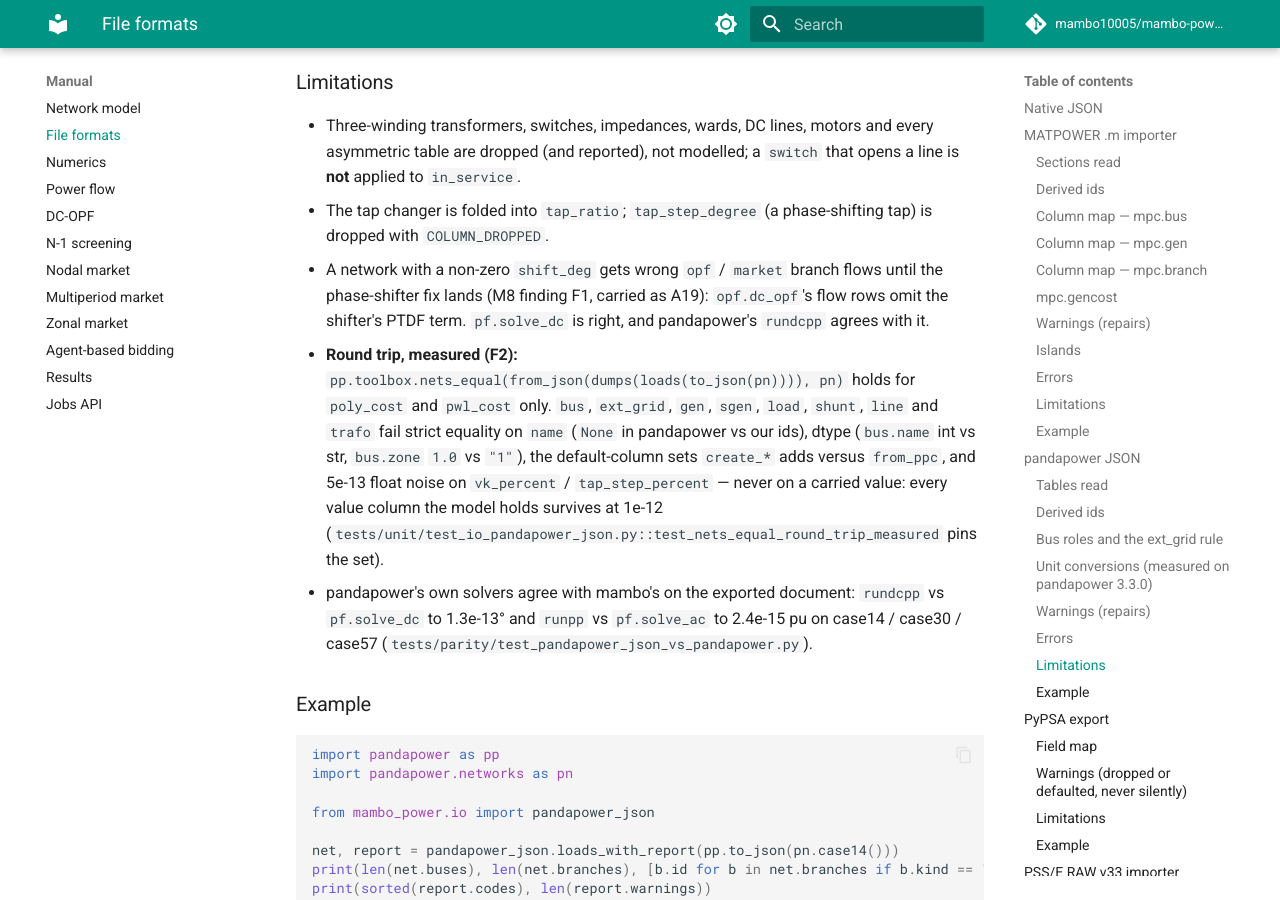
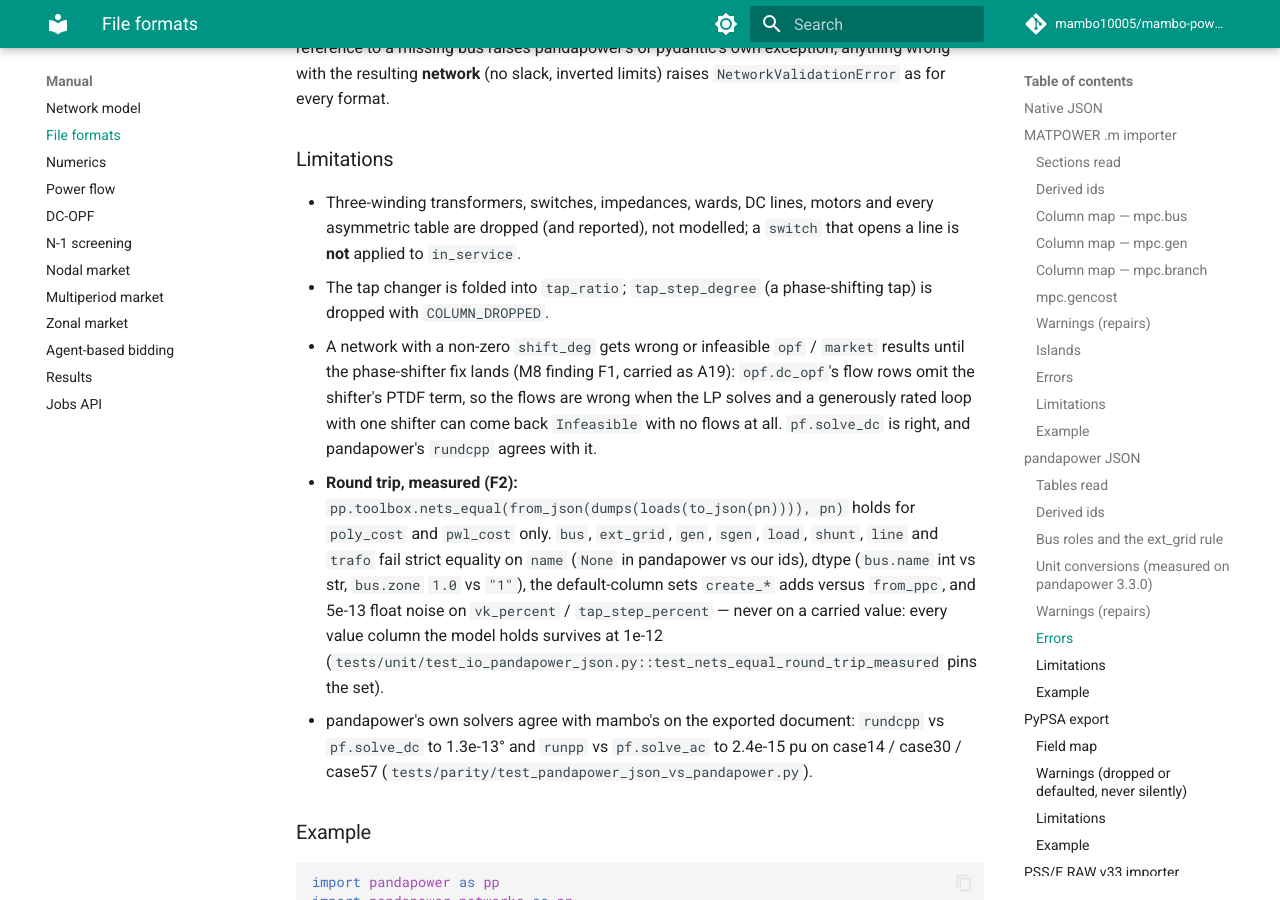
Before and after one commit to mambo10005/mambo-power, an MkDocs documentation site: the page built from docs/manual/formats.md, in a window 1280 px wide and 900 px high, scrolled down 11733 px. Built offline with MkDocs 1.6.1 and Material for MkDocs 9.7.7, drawn with Linux system fonts in a browser that asks for light colours; comment, search, counter and statistics services are not loaded; some of the changed text lies outside the part shown.

Commit message:
docs(m8): formats — shifter limitation reads "wrong or infeasible"; slack state comes from ext_grid (walk surprises 2, 8)
All four importers' limitation paragraphs say what the walker saw on a generously rated loop
with one 10-degree shifter: opf.solve_dc_opf came back Infeasible with no flows, not merely wrong
ones; pf.solve_dc is right. The pandapower "tables read" section now says the slack bus's
vm_pu / va_deg are the ext_grid setpoint even without res_bus, and what that means for the
warm-start rule.

Co-Authored-By: Claude Fable 5 <noreply@anthropic.com>
Claude-Session: https://claude.ai/code/session_01MSHrj6FSo9yVeRvfu1ysUd

```diff
--- a/docs/manual/formats.md
+++ b/docs/manual/formats.md
@@ -278,6 +278,10 @@ enters only the `c_nf_per_km` conversion below, and the importer reads the docum
 
 `bus`, `ext_grid`, `gen`, `sgen`, `load`, `shunt`, `line`, `trafo` (two-winding), `poly_cost`,
 `pwl_cost`, and `res_bus` when it is non-empty (a stored voltage state → `vm_pu` / `va_deg`).
+The slack bus is the exception to "no `res_bus`, no state": its `vm_pu` / `va_deg` come from the
+`ext_grid` row's `vm_pu` / `va_degree` (the setpoint the slack holds), so a network read without
+a `res_bus` has a state on that one bus and `None` on every other — the warm-start rule in
+[the model page](model.md) (every in-service bus carries both) does not apply to such a file.
 Every other non-empty table — `trafo3w`, `switch`, `impedance`, `ward`, `xward`, `dcline`,
 `storage`, `motor`, `asymmetric_*`, ... — is dropped **row by row** with `ELEMENT_DROPPED`, so
 the report says exactly what was left behind.
@@ -354,9 +358,11 @@ for every format.
   **not** applied to `in_service`.
 - The tap changer is folded into `tap_ratio`; `tap_step_degree` (a phase-shifting tap) is
   dropped with `COLUMN_DROPPED`.
-- A network with a non-zero `shift_deg` gets wrong `opf` / `market` branch flows until the
-  phase-shifter fix lands (M8 finding F1, carried as A19): `opf.dc_opf`'s flow rows omit the
-  shifter's PTDF term. `pf.solve_dc` is right, and pandapower's `rundcpp` agrees with it.
+- A network with a non-zero `shift_deg` gets wrong or infeasible `opf` / `market` results
+  until the phase-shifter fix lands (M8 finding F1, carried as A19): `opf.dc_opf`'s flow rows
+  omit the shifter's PTDF term, so the flows are wrong when the LP solves and a generously
+  rated loop with one shifter can come back `Infeasible` with no flows at all. `pf.solve_dc`
+  is right, and pandapower's `rundcpp` agrees with it.
 - **Round trip, measured (F2):** `pp.toolbox.nets_equal(from_json(dumps(loads(to_json(pn)))),
   pn)` holds for `poly_cost` and `pwl_cost` only. `bus`, `ext_grid`, `gen`, `sgen`, `load`,
   `shunt`, `line` and `trafo` fail strict equality on `name` (`None` in pandapower vs our ids),
@@ -441,9 +447,11 @@ Every issue names the element id and the field. The exporter raises nothing of i
   exporter carries the shift faithfully (`n.lpf()` agrees with `pf.solve_dc` on a shifted
   loop, sign included), so it is not reported, but DC-OPF parity is a statement about
   shift-free networks.
-- On the mambo side, a network with a non-zero `shift_deg` gets wrong `opf` / `market` branch
-  flows until the phase-shifter fix lands (F1 / A19): `opf.dc_opf`'s flow rows omit the
-  shifter's PTDF term. `pf.solve_dc` is right and matches PyPSA's `lpf()`.
+- On the mambo side, a network with a non-zero `shift_deg` gets wrong or infeasible `opf` /
+  `market` results until the phase-shifter fix lands (F1 / A19): `opf.dc_opf`'s flow rows omit
+  the shifter's PTDF term, so the flows are wrong when the LP solves and a generously rated
+  loop with one shifter can come back `Infeasible` with no flows at all. `pf.solve_dc` is right
+  and matches PyPSA's `lpf()`.
 - Parity, measured (F3): the DC-OPF objective agrees to 1e-8 relative on case14, case30 and
   case118 (worst 1.3e-12) and the dispatch to 1e-4 MW on case14 and case30. On case118 one
   generator differs by 1.87e-3 MW — the oracle's residual, not the mapping's: both dispatches
@@ -577,9 +585,11 @@ Anything wrong with the **network** raises `NetworkValidationError`, as for ever
   whose voltage profile relies on it solves to a different voltage.
 - Transformers have `b = 0`; the magnetising branch is a bus shunt, not line charging.
 - Only `RATEA` becomes `rating_mva`; `RATEB` / `RATEC` are dropped.
-- A network with a non-zero `shift_deg` (any transformer with `ANG1 != 0`) gets wrong `opf` /
-  `market` branch flows until the phase-shifter fix lands (F1 / A19): `opf.dc_opf`'s flow
-  rows omit the shifter's PTDF term. `pf.solve_dc` is right.
+- A network with a non-zero `shift_deg` (any transformer with `ANG1 != 0`) gets wrong or
+  infeasible `opf` / `market` results until the phase-shifter fix lands (F1 / A19):
+  `opf.dc_opf`'s flow rows omit the shifter's PTDF term, so the flows are wrong when the LP
+  solves and a generously rated loop with one shifter can come back `Infeasible` with no flows
+  at all. `pf.solve_dc` is right.
 
 ### Example
 
@@ -685,8 +695,9 @@ and raise `NetworkValidationError`, exactly as for the native format.
 - Spreadsheet applications that reformat floats on save (`0.1` → `0,1`, `1e-05` → `0.00001`)
   or coerce `01` to `1` break the bit-exact guarantee; the bundle detects the former as
   `CSV_BAD_VALUE` and cannot detect the latter.
-- A network with a non-zero `shift_deg` gets wrong `opf` / `market` branch flows until the
-  phase-shifter fix lands (F1 / A19), whichever format it was read from; `pf.solve_dc` is right.
+- A network with a non-zero `shift_deg` gets wrong or infeasible `opf` / `market` results
+  until the phase-shifter fix lands (F1 / A19), whichever format it was read from — wrong flows
+  when the LP solves, and possibly `Infeasible` with no flows at all; `pf.solve_dc` is right.
 
 ### Example
 
```
